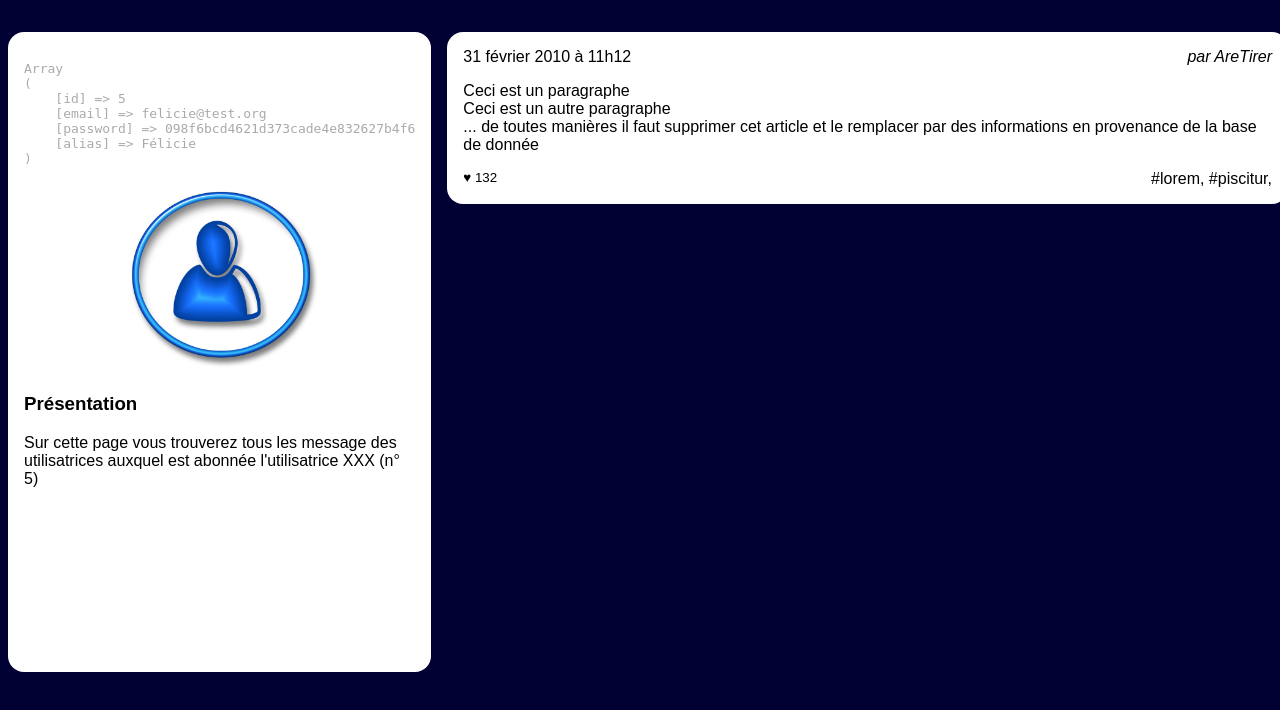
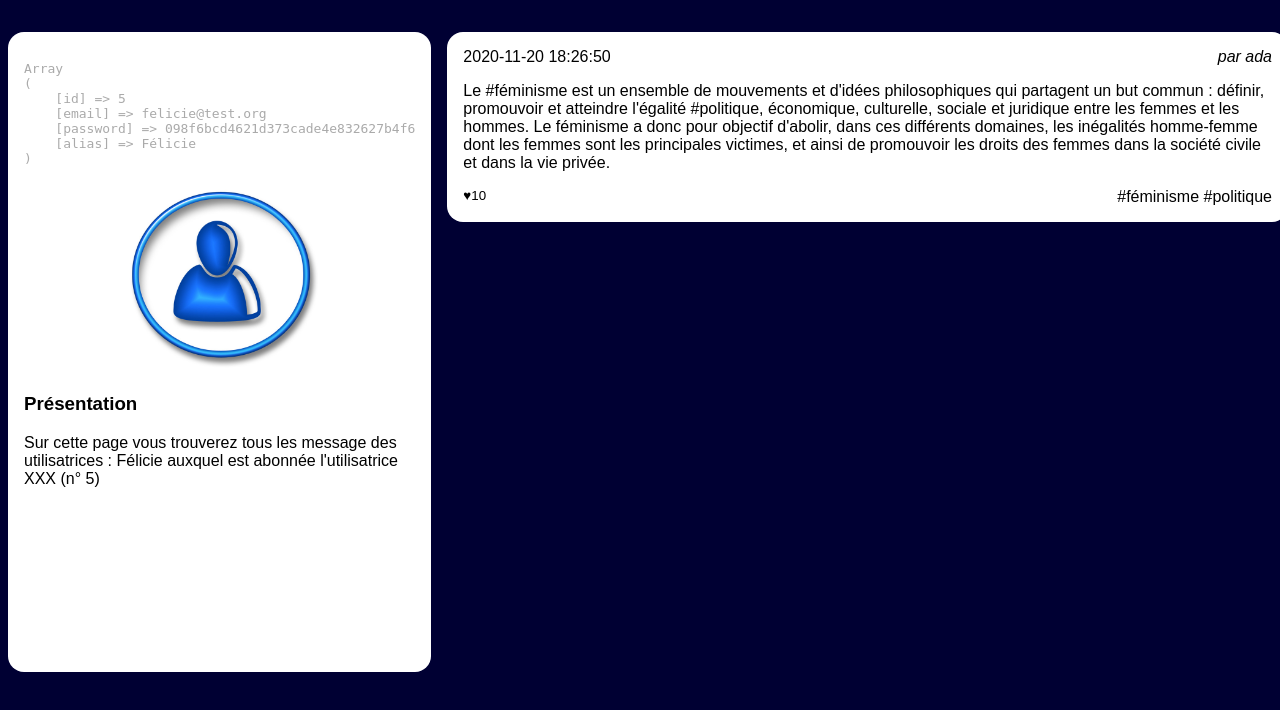
Before and after one commit to adatechschool/reseau-social-php-aurelien-axel-alexandre, a PHP site: page /Niveau1/feed.php?user_id=5 in a window 1280 px wide. Shown: the part 90-800 px from the top of the page. Run offline with PHP 8.4, Linux system fonts and the light colour scheme; data comes from the database, SQL or seed files in the repository.

Commit message:
feed en cours

```diff
--- a/Niveau1/feed.php
+++ b/Niveau1/feed.php
@@ -58,7 +58,7 @@
                 <img src="user.jpg" alt="Portrait de l'utilisatrice"/>
                 <section>
                     <h3>Présentation</h3>
-                    <p>Sur cette page vous trouverez tous les message des utilisatrices
+                    <p>Sur cette page vous trouverez tous les message des utilisatrices : <?php echo $user['alias'] ?>
                         auxquel est abonnée l'utilisatrice XXX
                         (n° <?php echo $userId ?>)
                     </p>
@@ -96,26 +96,32 @@
                  * Etape 4: @todo Parcourir les messsages et remplir correctement le HTML avec les bonnes valeurs php
                  * A vous de retrouver comment faire la boucle while de parcours...
                  */
+                while ($post = $lesInformations->fetch_assoc())
+                {
                 ?>
+
+
                 <article>
                         <h3>
-                        <time datetime='2020-02-01 11:12:13' >31 février 2010 à 11h12</time>
+                            <time><?php echo $post['created'] ?></time>
                         </h3>
-                    <address>par AreTirer</address>
+                        <address><?php echo 'par ' . $post['author_name'] ?></address>
                         <div>
-                        <p>Ceci est un paragraphe</p>
-                        <p>Ceci est un autre paragraphe</p>
-                        <p>... de toutes manières il faut supprimer cet
-                            article et le remplacer par des informations en
-                            provenance de la base de donnée</p>
+                            <p><?php echo $post['content'] ?></p>
                         </div>
                         <footer>
-                        <small>♥ 132</small>
-                        <a href="">#lorem</a>,
-                        <a href="">#piscitur</a>,
+                            <small><?php echo '♥' . $post['like_number'] ?></small>
+
+                            <?php
+                                $tags = explode(',', $post['taglist']);
+                                foreach ($tags as $tag) {
+                                    echo '<a href="#">#' . trim($tag) . '</a> ';
+                                }
+                            ?>
                         </footer>
                     </article>
                 <?php
+                }
                 // et de pas oublier de fermer ici vote while
                 ?>
 
```
Lines whose indentation alone changed are shown as unchanged.
